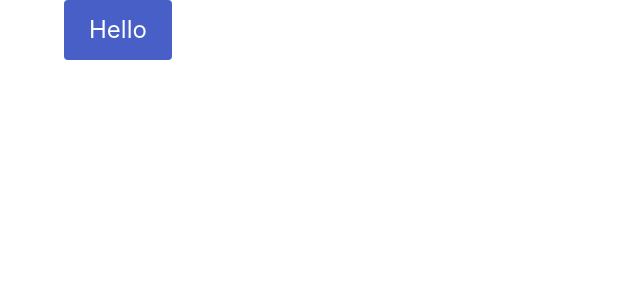
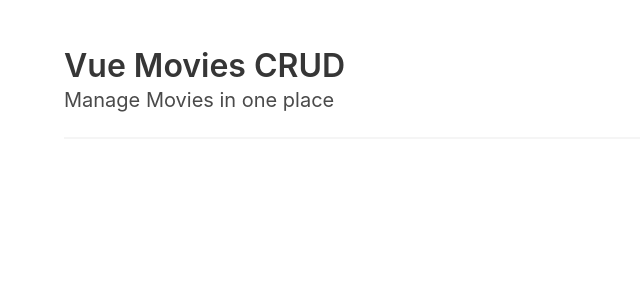
Before and after one commit to iamwebwiz/vue-movdir, a Vue app: page / in a window 1280 px wide. Shown: the top 300 px of the page, without its empty margins (0-640 px from the left). Built offline with nearby package versions, Linux system fonts and the light colour scheme.

Commit message:
:white_check: Update App and Home components

```diff
--- a/src/App.vue
+++ b/src/App.vue
@@ -1,7 +1,24 @@
 <template>
   <div id="app">
-    <div class="container">
-      <button class="button is-link is-large">Hello</button>
-    </div>
+    <section class="hero">
+      <div class="hero-body">
+        <div class="container">
+          <h1 class="title">Vue Movies CRUD</h1>
+          <h2 class="subtitle">Manage Movies in one place</h2>
+          <hr>
+          <Home/>
+        </div>
+      </div>
+    </section>
   </div>
 </template>
+
+<script>
+  import Home from "@/views/Home.vue";
+
+  export default {
+    components: {
+      Home
+    }
+  };
+</script>
--- a/src/views/Home.vue
+++ b/src/views/Home.vue
@@ -3,9 +3,3 @@
     <!--  -->
   </div>
 </template>
-
-<script>
-  export default {
-    name: "home"
-  };
-</script>
```
